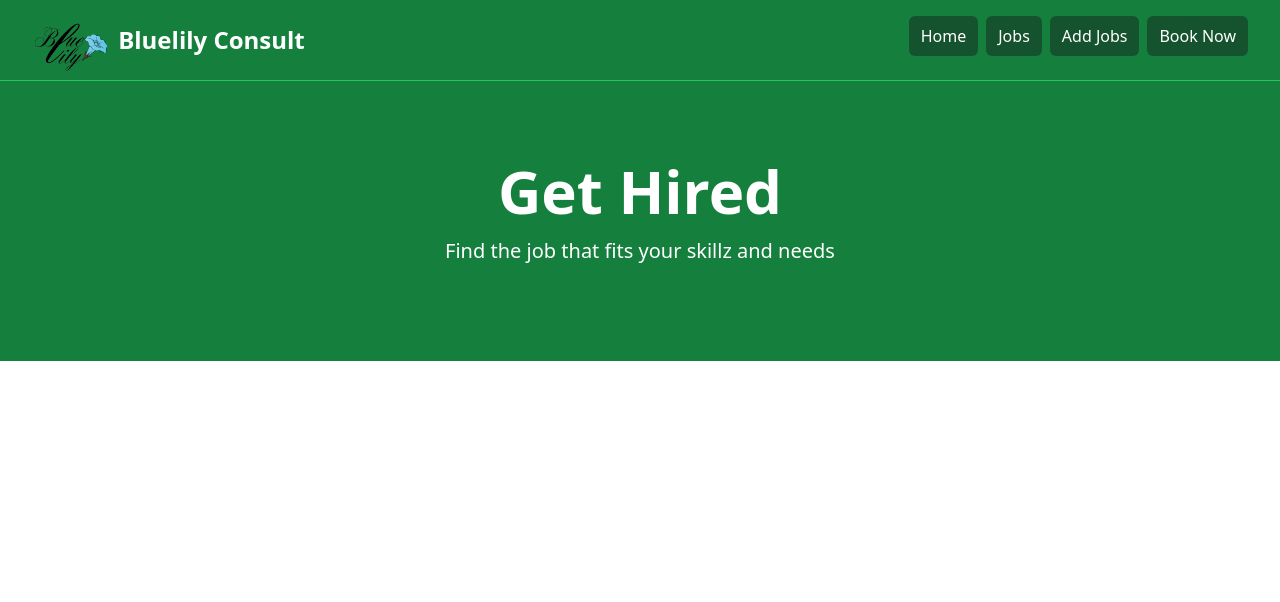
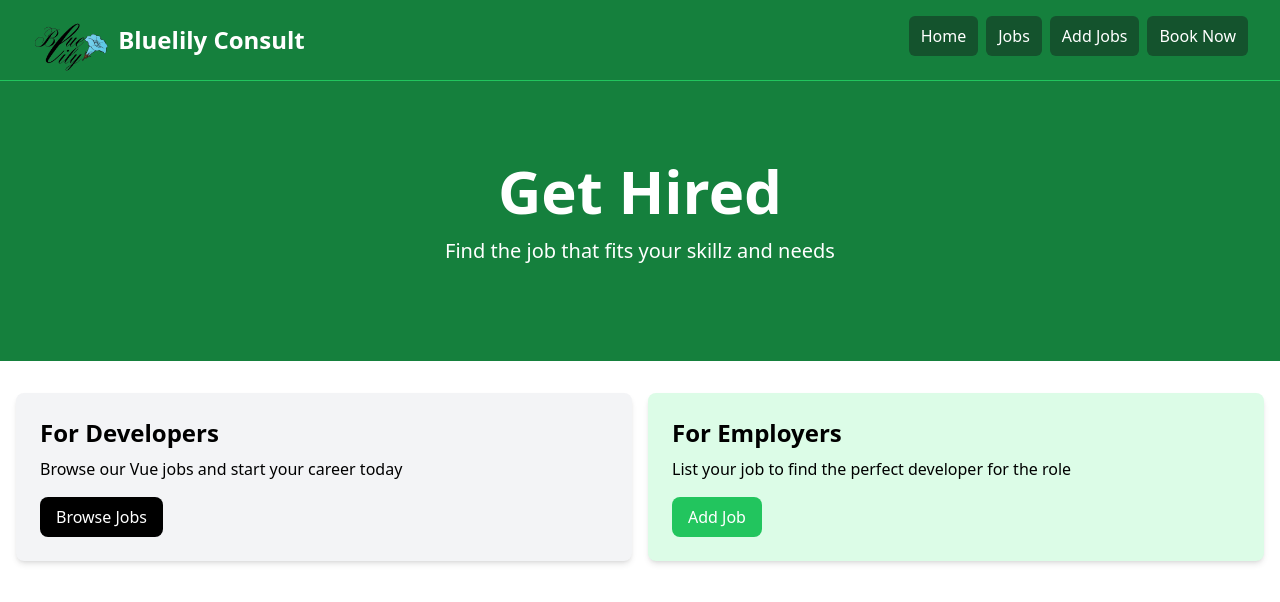
Before and after one commit to Mogle7Arkad/get-hired, a Vue app: page / in a window 1280 px wide. Shown: the top 602 px of the page. Built offline with nearby package versions, Linux system fonts and the light colour scheme.

Commit message:
created the homecard component and exported it to the app component

```diff
--- a/src/App.vue
+++ b/src/App.vue
@@ -1,9 +1,11 @@
 <template>
   <NavBar />
   <HeroSec />
+  <HomeCards />
 </template>
 
 <script setup>
 import NavBar from "./components/NavBar.vue";
 import HeroSec from "./components/HeroSec.vue";
+import HomeCards from "./components/HomeCards.vue";
 </script>
--- /dev/null
+++ b/src/components/HomeCards.vue
@@ -0,0 +1,33 @@
+<script setup></script>
+<template>
+  <section>
+    <div class="container-xl lg:container m-auto">
+      <div class="grid grid-cols-1 md:grid-cols-2 gap-4 p-4 rounded-lg">
+        <div class="bg-gray-100 p-6 rounded-lg shadow-md">
+          <h2 class="text-2xl font-bold">For Developers</h2>
+          <p class="mt-2 mb-4">
+            Browse our Vue jobs and start your career today
+          </p>
+          <a
+            href="jobs.html"
+            class="inline-block bg-black text-white rounded-lg px-4 py-2 hover:bg-gray-700"
+          >
+            Browse Jobs
+          </a>
+        </div>
+        <div class="bg-green-100 p-6 rounded-lg shadow-md">
+          <h2 class="text-2xl font-bold">For Employers</h2>
+          <p class="mt-2 mb-4">
+            List your job to find the perfect developer for the role
+          </p>
+          <a
+            href="add-job.html"
+            class="inline-block bg-green-500 text-white rounded-lg px-4 py-2 hover:bg-green-600"
+          >
+            Add Job
+          </a>
+        </div>
+      </div>
+    </div>
+  </section>
+</template>
```
